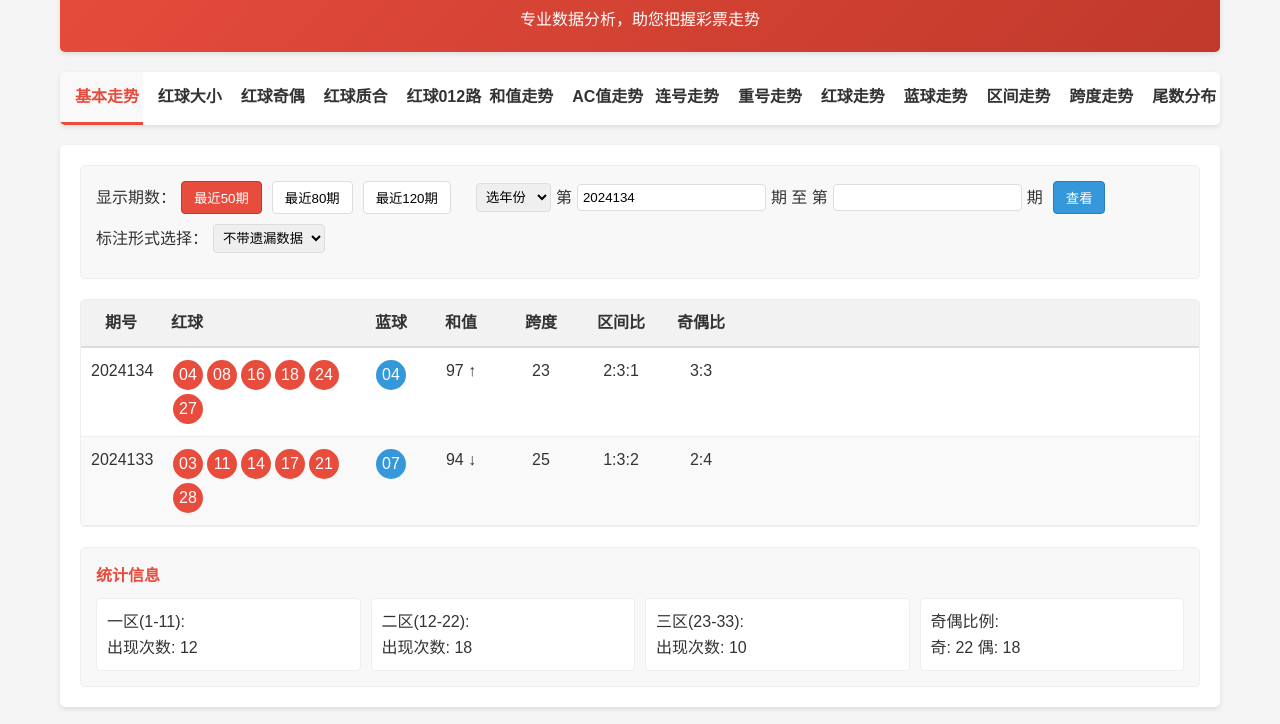
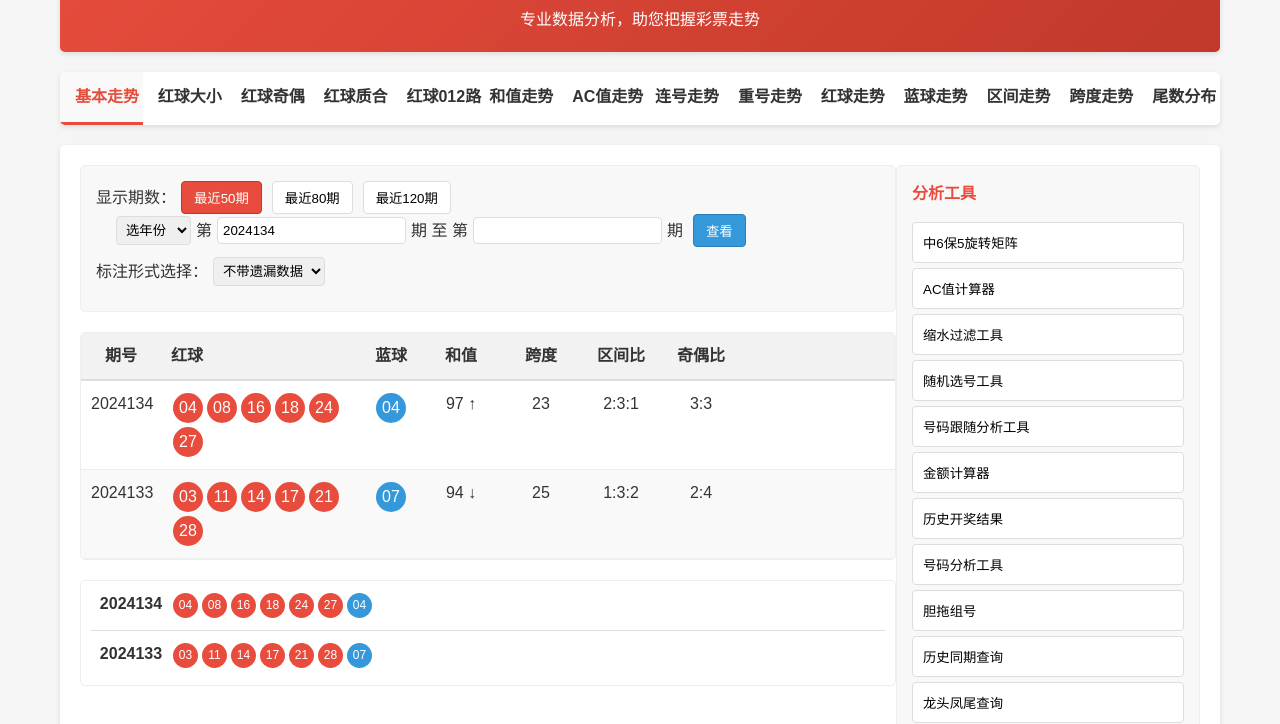
Before and after one commit to shinelotto/shinelotto.github.io, an Eleventy site: page index.html in a window 1280 px wide. Shown: the part 88-812 px from the top of the page. Built offline with nearby package versions, Linux system fonts and the light colour scheme; Eleventy itself is replaced by a stand-in of ours; files that its build step writes are made by us from their sources; no server answers; what csv-parser would draw is missing.

```diff
--- a/index.html
+++ b/index.html
@@ -90,6 +90,21 @@
             border-radius: 5px;
             padding: 20px;
             box-shadow: 0 2px 5px rgba(0,0,0,0.1);
+            display: flex;
+            flex-wrap: wrap;
+        }
+
+        /* 主走势图区域 */
+        .main-trend {
+            flex: 3;
+            min-width: 0;
+        }
+
+        /* 右侧工具区域 */
+        .tools-panel {
+            flex: 1;
+            min-width: 250px;
+            padding-left: 20px;
         }
 
         /* 控制面板样式 */
@@ -215,32 +230,91 @@
             color: white;
         }
 
-        /* 右侧统计面板 */
-        .stats-panel {
-            margin-top: 20px;
+        /* 右侧工具面板 */
+        .tools-panel {
             background: #f8f8f8;
             padding: 15px;
             border-radius: 5px;
             border: 1px solid #eee;
         }
 
-        .stats-title {
+        .tools-title {
             font-weight: bold;
-            margin-bottom: 10px;
+            margin-bottom: 15px;
             color: #e74c3c;
+            font-size: 16px;
         }
 
-        .stats-grid {
-            display: grid;
-            grid-template-columns: repeat(4, 1fr);
-            gap: 10px;
+        .tool-item {
+            margin-bottom: 15px;
         }
 
-        .stat-item {
-            background: white;
+        .tool-btn {
+            display: block;
+            width: 100%;
             padding: 10px;
+            background: #fff;
+            border: 1px solid #ddd;
             border-radius: 4px;
+            text-align: left;
+            margin-bottom: 5px;
+            cursor: pointer;
+        }
+
+        .tool-btn:hover {
+            background: #f0f0f0;
+        }
+
+        /* 走势图样式 */
+        .trend-chart {
+            margin-top: 20px;
             border: 1px solid #eee;
+            border-radius: 5px;
+            padding: 10px;
+            background: #fff;
+        }
+
+        .chart-row {
+            display: flex;
+            margin-bottom: 5px;
+        }
+
+        .chart-period {
+            width: 80px;
+            text-align: center;
+            font-weight: bold;
+        }
+
+        .chart-balls {
+            display: flex;
+            flex-wrap: wrap;
+        }
+
+        .chart-ball {
+            width: 25px;
+            height: 25px;
+            line-height: 25px;
+            text-align: center;
+            margin: 2px;
+            border-radius: 50%;
+            font-size: 12px;
+        }
+
+        .chart-red {
+            background: #e74c3c;
+            color: white;
+        }
+
+        .chart-blue {
+            background: #3498db;
+            color: white;
+        }
+
+        .chart-line {
+            position: relative;
+            height: 1px;
+            background: #ddd;
+            margin: 10px 0;
         }
     </style>
 </head>
@@ -271,6 +345,7 @@
         </div>
 
         <div class="content">
+            <div class="main-trend">
                 <!-- 参数选择区域 -->
                 <div class="control-panel">
                     <div class="time-range">
@@ -282,8 +357,29 @@
                         <span class="year-select">
                             <select>
                                 <option>选年份</option>
+                                <option>2025年</option>
                                 <option>2024年</option>
                                 <option>2023年</option>
+                                <option>2022年</option>
+                                <option>2021年</option>
+                                <option>2020年</option>
+                                <option>2019年</option>
+                                <option>2018年</option>
+                                <option>2017年</option>
+                                <option>2016年</option>
+                                <option>2015年</option>
+                                <option>2014年</option>
+                                <option>2013年</option>
+                                <option>2012年</option>
+                                <option>2011年</option>
+                                <option>2010年</option>
+                                <option>2009年</option>
+                                <option>2008年</option>
+                                <option>2007年</option>
+                                <option>2006年</option>
+                                <option>2005年</option>
+                                <option>2004年</option>
+                                <option>2003年</option>
                             </select>
                             <span>第</span>
                             <input type="text" class="period-input" value="2024134">
@@ -358,25 +454,64 @@
                     </div>
                 </div>
 
-            <!-- 右侧统计面板 -->
-            <div class="stats-panel">
-                <div class="stats-title">统计信息</div>
-                <div class="stats-grid">
-                    <div class="stat-item">
-                        <div>一区(1-11):</div>
-                        <div>出现次数: 12</div>
+                <!-- 走势图展示 -->
+                <div class="trend-chart">
+                    <div class="chart-row">
+                        <div class="chart-period">2024134</div>
+                        <div class="chart-balls">
+                            <span class="chart-ball chart-red">04</span>
+                            <span class="chart-ball chart-red">08</span>
+                            <span class="chart-ball chart-red">16</span>
+                            <span class="chart-ball chart-red">18</span>
+                            <span class="chart-ball chart-red">24</span>
+                            <span class="chart-ball chart-red">27</span>
+                            <span class="chart-ball chart-blue">04</span>
                         </div>
-                    <div class="stat-item">
-                        <div>二区(12-22):</div>
-                        <div>出现次数: 18</div>
                     </div>
-                    <div class="stat-item">
-                        <div>三区(23-33):</div>
-                        <div>出现次数: 10</div>
+                    <div class="chart-line"></div>
+                    <div class="chart-row">
+                        <div class="chart-period">2024133</div>
+                        <div class="chart-balls">
+                            <span class="chart-ball chart-red">03</span>
+                            <span class="chart-ball chart-red">11</span>
+                            <span class="chart-ball chart-red">14</span>
+                            <span class="chart-ball chart-red">17</span>
+                            <span class="chart-ball chart-red">21</span>
+                            <span class="chart-ball chart-red">28</span>
+                            <span class="chart-ball chart-blue">07</span>
                         </div>
-                    <div class="stat-item">
-                        <div>奇偶比例:</div>
-                        <div>奇: 22 偶: 18</div>
+                    </div>
+                    <!-- 更多走势图行... -->
+                </div>
+            </div>
+
+            <!-- 右侧工具区域 -->
+            <div class="tools-panel">
+                <div class="tools-title">分析工具</div>
+
+                <div class="tool-item">
+                    <button class="tool-btn">中6保5旋转矩阵</button>
+                    <button class="tool-btn">AC值计算器</button>
+                    <button class="tool-btn">缩水过滤工具</button>
+                    <button class="tool-btn">随机选号工具</button>
+                    <button class="tool-btn">号码跟随分析工具</button>
+                    <button class="tool-btn">金额计算器</button>
+                    <button class="tool-btn">历史开奖结果</button>
+                    <button class="tool-btn">号码分析工具</button>
+                    <button class="tool-btn">胆拖组号</button>
+                    <button class="tool-btn">历史同期查询</button>
+                    <button class="tool-btn">龙头凤尾查询</button>
+                </div>
+
+                <div class="tool-item">
+                    <div class="tools-title">统计信息</div>
+                    <div style="background: white; padding: 10px; border-radius: 4px; border: 1px solid #eee;">
+                        <div>一区(1-11): 12次</div>
+                        <div>二区(12-22): 18次</div>
+                        <div>三区(23-33): 10次</div>
+                        <div>奇偶比例: 22:18</div>
+                        <div>和值范围: 60-120</div>
+                        <div>最大连号: 3</div>
                     </div>
                 </div>
             </div>
```
Lines whose indentation alone changed are shown as unchanged.
